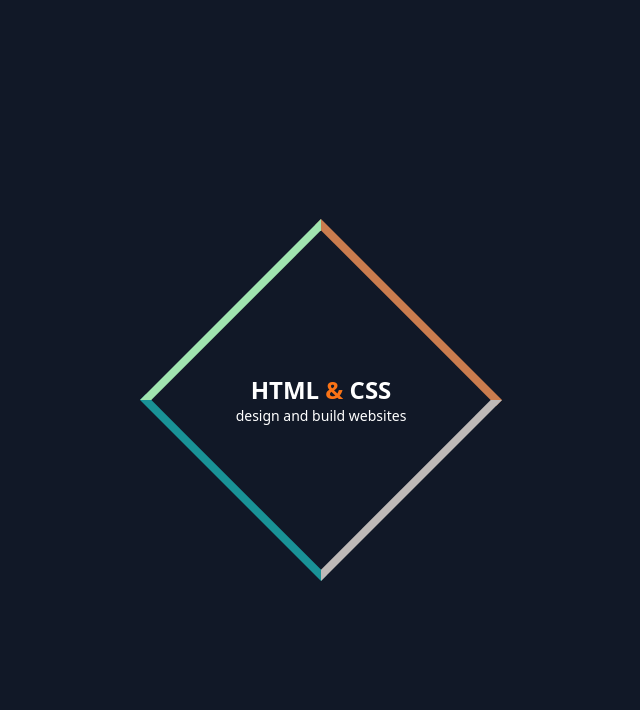
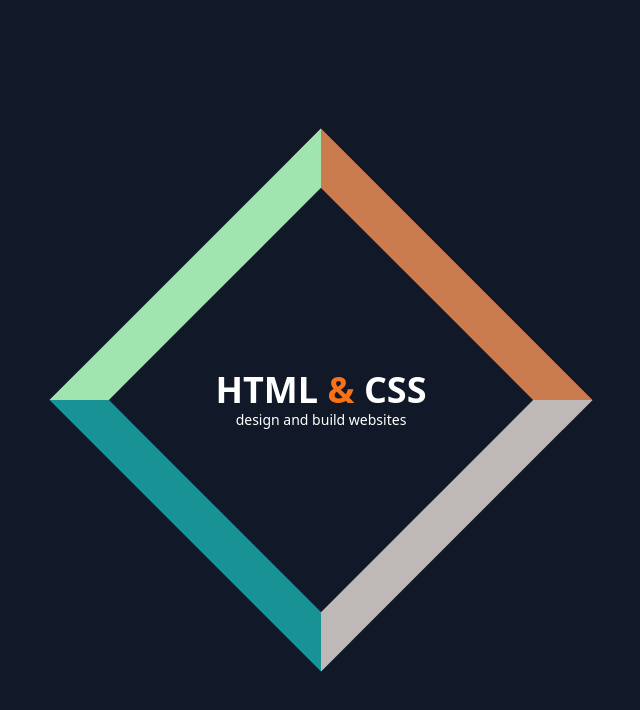
Before and after one commit to Techwolf78/Logo-React, a React (Vite) app: page / in a window 1280 px wide. Shown: the top 710 px of the page, without its empty margins (319-959 px from the left). Built offline with nearby package versions, Linux system fonts and the light colour scheme.

Commit message:
updated logo

```diff
--- a/src/App.tsx
+++ b/src/App.tsx
@@ -1,4 +1,4 @@
-// src/App.tsx
+
 import React from 'react';
 import Logo from './components/Logo';
 
--- a/src/components/Logo.tsx
+++ b/src/components/Logo.tsx
@@ -3,10 +3,10 @@ import React from 'react';
 const Logo: React.FC = () => {
   return (
     <div className="flex justify-center items-center h-screen bg-gray-900">
-      <div className="relative w-64 h-64">
-        <div className="absolute top-0 left-0 w-full h-full border-8 border-transparent border-t-[#ca7c4e] border-r-[#beb9b7] border-b-[#199296] border-l-[#a0e4af] transform rotate-45"></div>
+      <div className="relative w-96 h-96"> {/* Increased size to fit larger borders */}
+        <div className="absolute top-0 left-0 w-full h-full border-[42px] border-transparent border-t-[#ca7c4e] border-r-[#beb9b7] border-b-[#199296] border-l-[#a0e4af] transform rotate-45"></div>
         <div className="absolute inset-0 flex flex-col justify-center items-center text-white text-center">
-          <h1 className="text-2xl font-bold">HTML <span className="text-orange-500">&</span> CSS</h1>
+          <h1 className="text-4xl font-bold">HTML <span className="text-orange-500">&</span> CSS</h1>
           <p className="text-sm">design and build websites</p>
         </div>
       </div>
```
